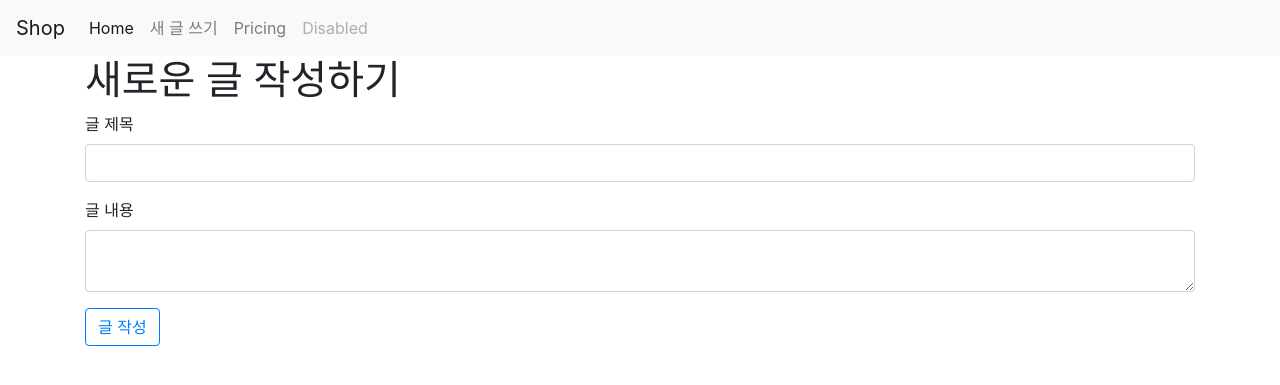
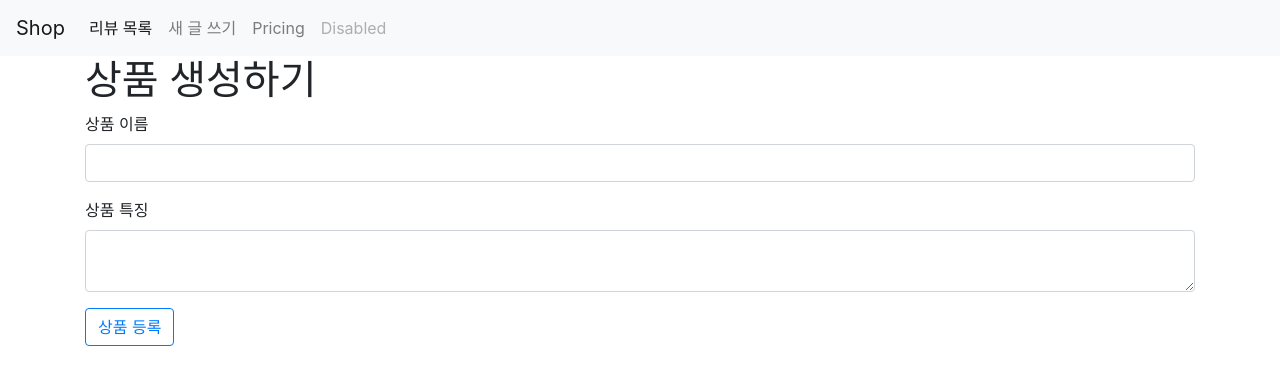
Before and after one commit to juyeonshin/shop, a Django app: page /posts/new/ in a window 1280 px wide. Shown: the top 385 px of the page. Run offline with Django 3.2, Linux system fonts and the light colour scheme; some libraries are stand-ins or nearby versions.

Commit message:
post url 연결

```diff
--- a/shop/posts/templates/posts/main.html
+++ b/shop/posts/templates/posts/main.html
@@ -4,7 +4,7 @@
 {% include 'shared/_navbar.html' %}
 
 <div class="container">
-    <h1>글 목록입니다.</h1>
+    <h1>상품 목록입니다.</h1>
  <div class="row">
 {% for post in posts %}
     <div class="col-md-4 col-12">
@@ -13,7 +13,7 @@
     <h5 class="card-title">{{ post.title }}</h5>
     <p class="card-text">{{ post.content }}</p>
     <p>{{ post.created_at }}</p>
-    <a href="{% url 'posts:show' post.pk %}" class="btn btn-primary">Go somewhere</a>
+    <a href="{% url 'posts:show' post.pk %}" class="btn btn-primary">상세 보기</a>
       </div>
      </div>
     </div>
--- a/shop/posts/templates/posts/new.html
+++ b/shop/posts/templates/posts/new.html
@@ -3,19 +3,19 @@
 {% include 'shared/_navbar.html' %}
 <div class="container">
 <h1>
-새로운 글 작성하기
+    상품 생성하기
 </h1>
 <form action="{% url 'posts:create' %}" method="POST">
 {% csrf_token %}
 <div class="form-group">
-<label>글 제목</label>
+<label>상품 이름</label>
 <input type="text" class="form-control" name="title">
 </div>
 <div class="form-group">
-<label>글 내용</label>
+<label>상품 특징</label>
 <textarea class="form-control" name="content"></textarea>
 </div>
-<input type="submit" value="글 작성" class="btn btn-outline-primary">
+<input type="submit" value="상품 등록" class="btn btn-outline-primary">
 </form>
 </div>
 {% endblock %}
--- a/shop/posts/urls.py
+++ b/shop/posts/urls.py
@@ -1,5 +1,5 @@
 from django.urls import path
-from .views import new,create, main, show
+from .views import new, create, main, show
 
 app_name="posts"
 urlpatterns = [
--- a/shop/shop/templates/shared/_navbar.html
+++ b/shop/shop/templates/shared/_navbar.html
@@ -6,10 +6,10 @@
     <div class="collapse navbar-collapse" id="navbarNav">
       <ul class="navbar-nav">
         <li class="nav-item active">
-          <a class="nav-link" href="{% url 'main' %}">Home <span class="sr-only">(current)</span></a>
+          <a class="nav-link" href="{% url 'posts:main' %}">리뷰 목록 <span class="sr-only">(current)</span></a>
         </li>
         <li class="nav-item">
-          <a class="nav-link" href="{% url 'introduction:profile' %}">새 글 쓰기</a>
+          <a class="nav-link" href="{% url 'posts:new' %}">새 글 쓰기</a>
         </li>
         <li class="nav-item">
           <a class="nav-link" href="{% url 'introduction:profile' %}">Pricing</a>
```
Also changed, not shown: shop/db.sqlite3.
